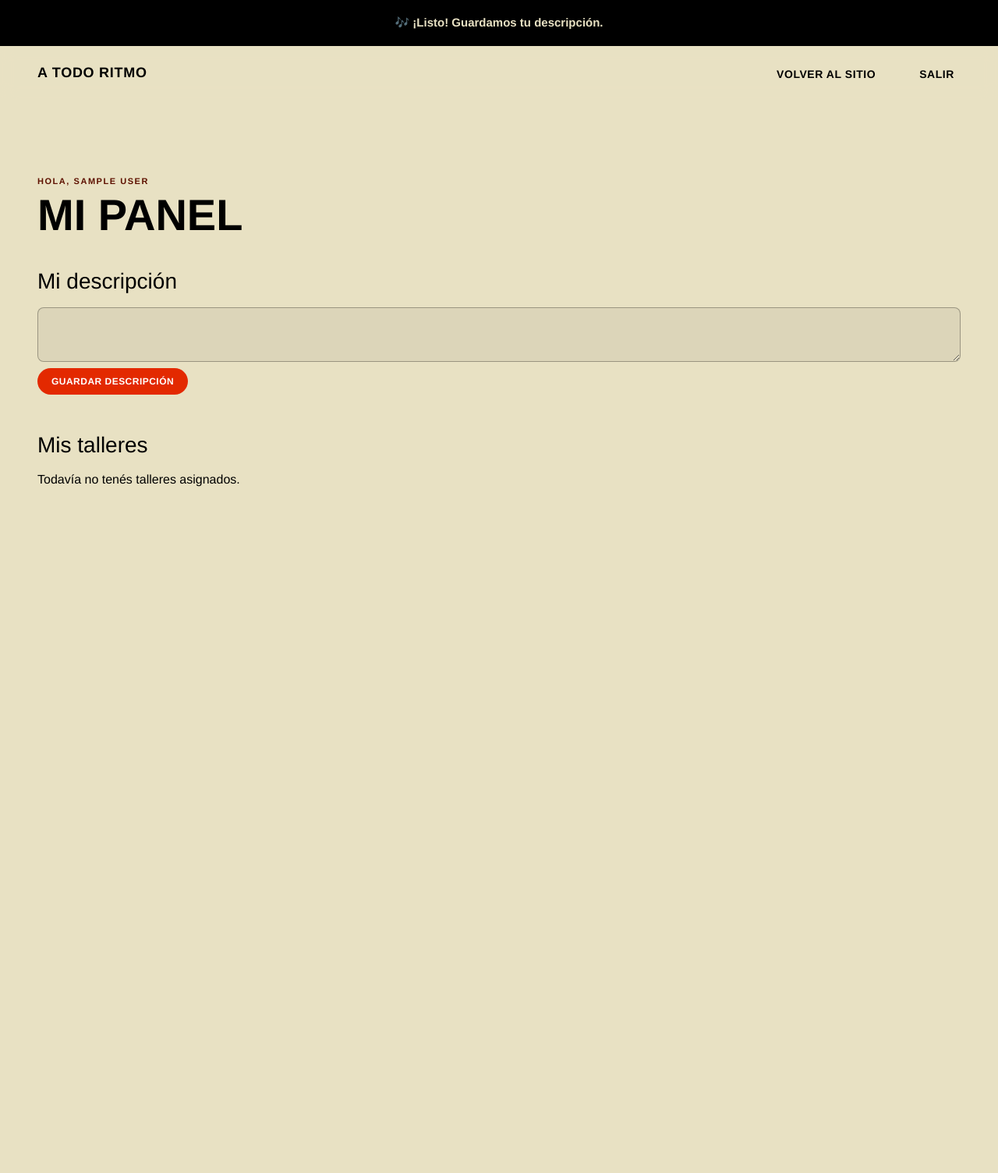
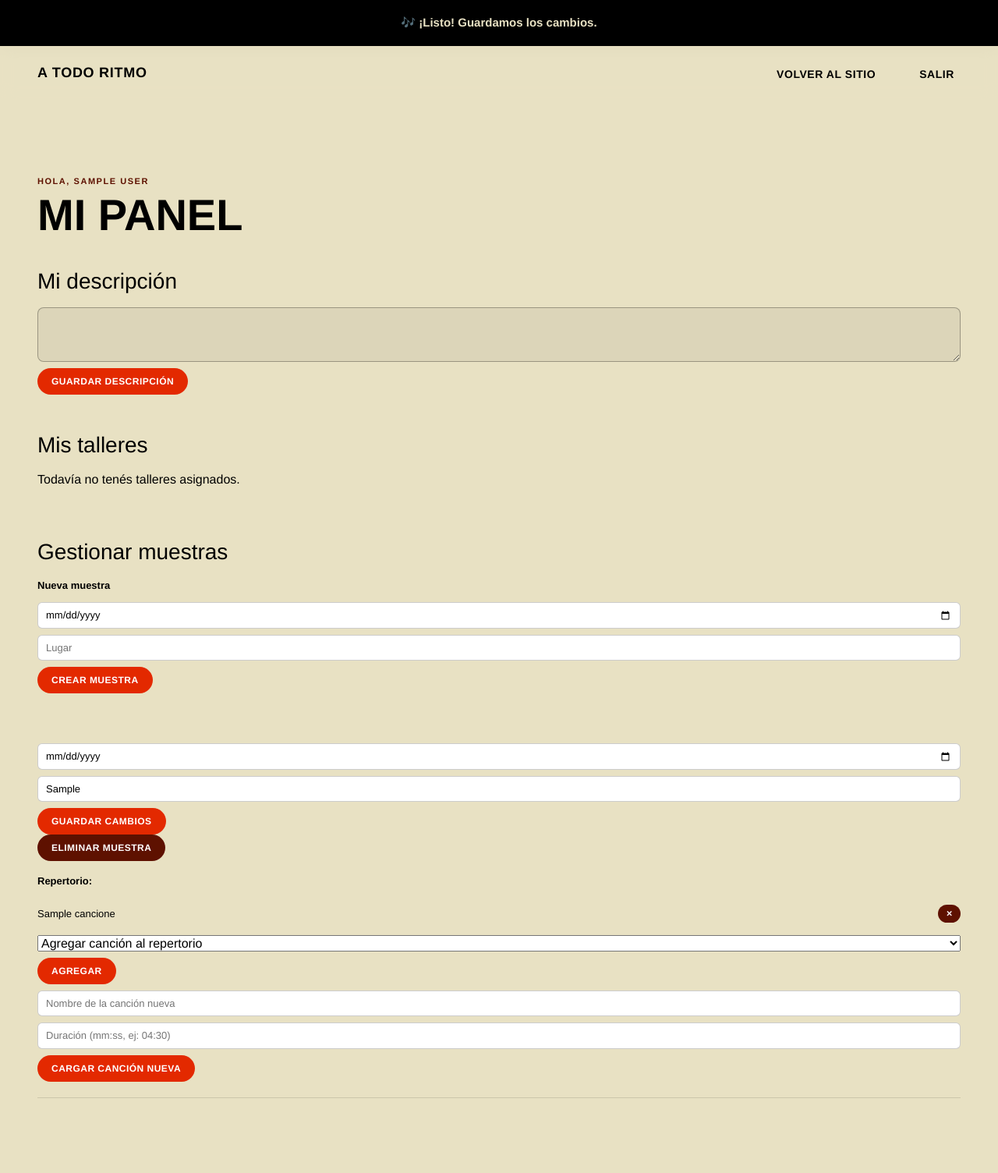
Before and after one commit to Venezia-Design/Desarrollo-Web-A-Todo-Ritmo, a PHP site: page /panel_profesor.php?guardado=1 in a window 1280 px wide. Shown: the whole page at 78% size. Before the commit the page ends 624 px from the top, so only its background shows below. Run offline with PHP 8.4, Linux system fonts and the light colour scheme; the visitor is signed in with stand-in values (Sample User, id 1); tables that the repository leaves empty or names only in its code hold one stand-in row (values such as "Sample post"); data that the repository does not hold is empty; some web fonts are replaced.

Commit message:
panel profesores

```diff
--- a/panel_profesor.php
+++ b/panel_profesor.php
@@ -42,6 +42,33 @@ while ($t = $res->fetch_assoc()) {
     $misTalleres[] = $t;
 }
 $stmt->close();
+
+// Todas las muestras (presentaciones) con su repertorio, para gestionarlas
+$muestras = [];
+$sql = "SELECT id_presentacion, día, lugar FROM presentacion ORDER BY día";
+$res = $conn->query($sql);
+while ($row = $res->fetch_assoc()) {
+    $muestras[$row['id_presentacion']] = $row;
+    $muestras[$row['id_presentacion']]['canciones'] = [];
+}
+$sql = "
+    SELECT pr.id_presentacion, c.id_canciones, c.nombre_cancion
+    FROM presentar pr
+    JOIN canciones c ON c.id_canciones = pr.id_canciones
+";
+$res = $conn->query($sql);
+while ($row = $res->fetch_assoc()) {
+    if (isset($muestras[$row['id_presentacion']])) {
+        $muestras[$row['id_presentacion']]['canciones'][] = $row;
+    }
+}
+
+// Todas las canciones del catálogo (para el desplegable de "agregar canción")
+$todasLasCanciones = [];
+$res = $conn->query("SELECT id_canciones, nombre_cancion FROM canciones ORDER BY nombre_cancion");
+while ($row = $res->fetch_assoc()) {
+    $todasLasCanciones[] = $row;
+}
 ?>
 <!DOCTYPE html>
 <html lang="es">
@@ -56,7 +83,7 @@ $stmt->close();
 <body>
 
   <?php if (isset($_GET['guardado'])): ?>
-    <div class="aviso-exito">🎶 ¡Listo! Guardamos tu descripción.</div>
+    <div class="aviso-exito">🎶 ¡Listo! Guardamos los cambios.</div>
   <?php endif; ?>
 
   <nav class="navbar navbar-expand-md navbar-atr sticky-top">
@@ -82,7 +109,7 @@ $stmt->close();
     </form>
 
     <h3 style="margin-bottom:16px;">Mis talleres</h3>
-    <div class="talleres-lista">
+    <div class="talleres-lista" style="margin-bottom:48px;">
       <?php if (empty($misTalleres)): ?>
         <p>Todavía no tenés talleres asignados.</p>
       <?php else: ?>
@@ -107,6 +134,79 @@ $stmt->close();
         <?php endforeach; ?>
       <?php endif; ?>
     </div>
+
+    <h3 style="margin-bottom:16px;">Gestionar muestras</h3>
+
+    <div style="margin-bottom:32px;">
+      <p style="font-size:13px; font-weight:700; margin-bottom:8px;">Nueva muestra</p>
+      <form action="gestionar_muestras.php" method="post" class="edit-inline edit-inline--claro">
+        <input type="hidden" name="accion" value="crear">
+        <input type="date" name="dia" required>
+        <input type="text" name="lugar" placeholder="Lugar" required>
+        <button type="submit" class="btn-guardar">Crear muestra</button>
+      </form>
+    </div>
+
+    <?php foreach ($muestras as $id => $m): ?>
+      <div style="padding:20px 0; border-bottom:1px solid rgba(0,0,0,0.12);">
+
+        <form action="gestionar_muestras.php" method="post" class="edit-inline edit-inline--claro">
+          <input type="hidden" name="accion" value="editar">
+          <input type="hidden" name="id_presentacion" value="<?php echo $id; ?>">
+          <input type="date" name="dia" value="<?php echo $m['día']; ?>">
+          <input type="text" name="lugar" value="<?php echo htmlspecialchars($m['lugar']); ?>">
+          <div style="display:flex; gap:8px;">
+            <button type="submit" class="btn-guardar">Guardar cambios</button>
+          </div>
+        </form>
+
+        <form action="gestionar_muestras.php" method="post" style="margin-top:8px; display:inline;">
+          <input type="hidden" name="accion" value="eliminar">
+          <input type="hidden" name="id_presentacion" value="<?php echo $id; ?>">
+          <button type="submit" class="btn-guardar" style="background-color:var(--bordo);"
+                  onclick="return confirm('¿Seguro que querés eliminar esta muestra y todo su repertorio?');">
+            Eliminar muestra
+          </button>
+        </form>
+
+        <p style="margin-top:16px; font-size:13px; font-weight:700;">Repertorio:</p>
+        <ul style="font-size:13px; margin-top:4px; margin-bottom:12px; list-style:none; padding:0;">
+          <?php foreach ($m['canciones'] as $c): ?>
+            <li style="display:flex; justify-content:space-between; align-items:center; padding:4px 0;">
+              <span><?php echo htmlspecialchars($c['nombre_cancion']); ?></span>
+              <form action="gestionar_muestras.php" method="post" style="display:inline;">
+                <input type="hidden" name="accion" value="quitar_cancion">
+                <input type="hidden" name="id_presentacion" value="<?php echo $id; ?>">
+                <input type="hidden" name="id_canciones" value="<?php echo $c['id_canciones']; ?>">
+                <button type="submit" class="btn-guardar" style="background-color:var(--bordo); padding:4px 10px; font-size:10px;">✕</button>
+              </form>
+            </li>
+          <?php endforeach; ?>
+        </ul>
+
+        <form action="gestionar_muestras.php" method="post" class="edit-inline edit-inline--claro">
+          <input type="hidden" name="accion" value="agregar_cancion">
+          <input type="hidden" name="id_presentacion" value="<?php echo $id; ?>">
+          <select name="id_canciones" required>
+            <option value="" disabled selected>Agregar canción al repertorio</option>
+            <?php foreach ($todasLasCanciones as $c): ?>
+              <option value="<?php echo $c['id_canciones']; ?>"><?php echo htmlspecialchars($c['nombre_cancion']); ?></option>
+            <?php endforeach; ?>
+          </select>
+          <button type="submit" class="btn-guardar">Agregar</button>
+        </form>
+
+        <form action="gestionar_muestras.php" method="post" class="edit-inline edit-inline--claro" style="margin-top:8px;">
+          <input type="hidden" name="accion" value="crear_cancion">
+          <input type="hidden" name="id_presentacion" value="<?php echo $id; ?>">
+          <input type="text" name="nombre_cancion" placeholder="Nombre de la canción nueva" required>
+          <input type="text" name="duracion" placeholder="Duración (mm:ss, ej: 04:30)" pattern="[0-9]{2}:[0-9]{2}" required>
+          <button type="submit" class="btn-guardar">Cargar canción nueva</button>
+        </form>
+
+      </div>
+    <?php endforeach; ?>
+
   </section>
 
 </body>
```
Also changed, not shown: gestionar_muestras.php (added, +93 -0 lines).
